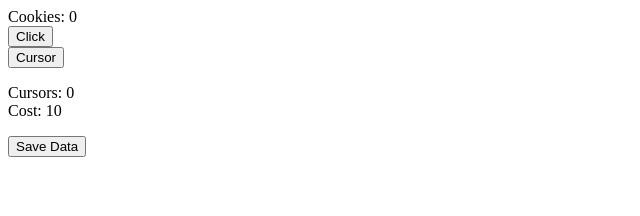
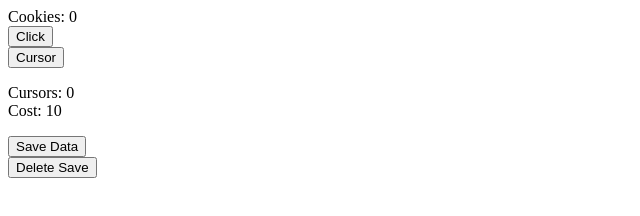
Before and after one commit to JamesSkemp/dhmstark-incremental, a plain HTML site: page index.html in a window 1280 px wide. Shown: the whole page, without its empty margins (0-640 px from the left). Drawn offline with Linux system fonts and the light colour scheme.

Commit message:
Add functionality to delete the save.

```diff
--- a/index.html
+++ b/index.html
@@ -25,6 +25,10 @@
 		<button onclick="saveData();">Save Data</button>
 	</div>
 
+	<div>
+		<button onclick="removeData();">Delete Save</button>
+	</div>
+
 	<script src="main.js"></script>
 </body>
 </html>
--- a/main.js
+++ b/main.js
@@ -34,6 +34,10 @@ function saveData() {
 	localStorage.setItem('save', JSON.stringify(saveInfo));
 }
 
+function removeData() {
+	localStorage.removeItem('save');
+}
+
 window.setInterval(function () {
 	cookieClick(cursors);
 }, 1000);
```
